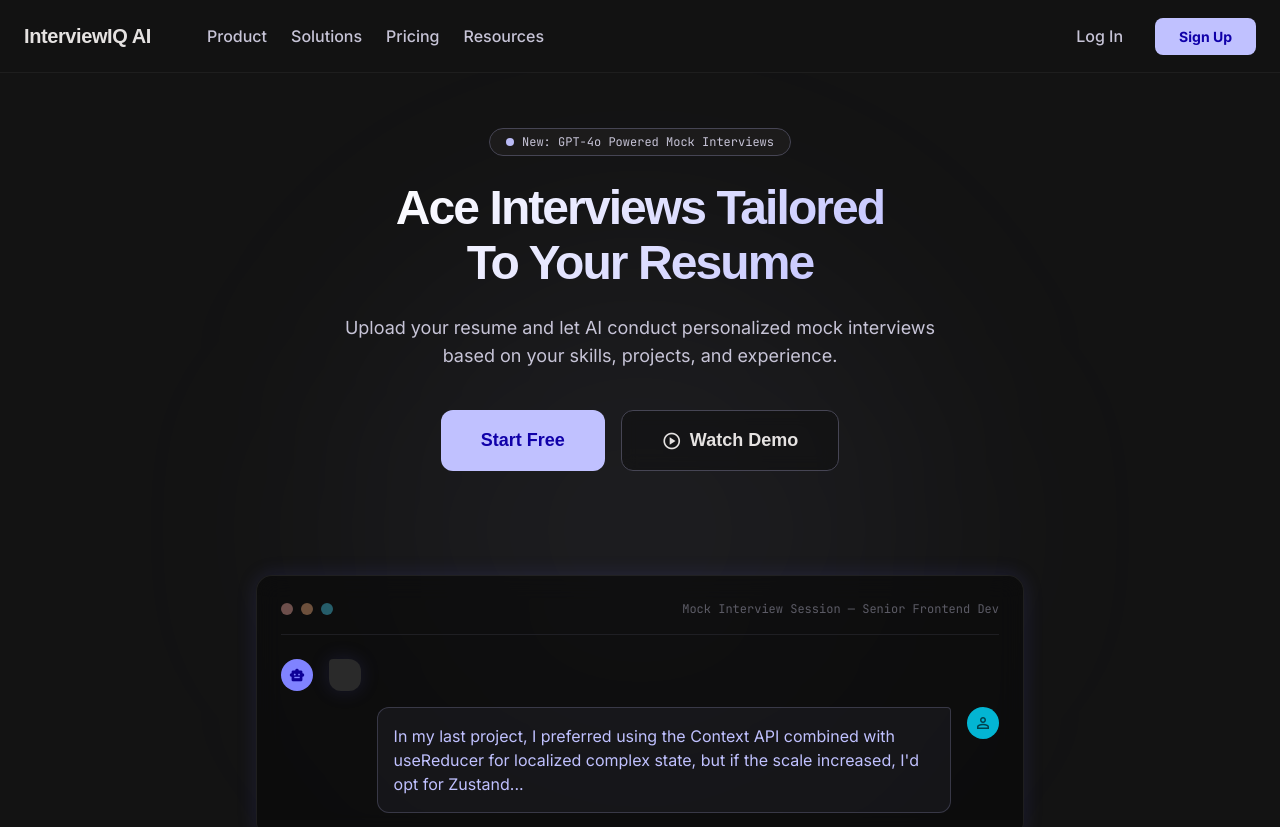
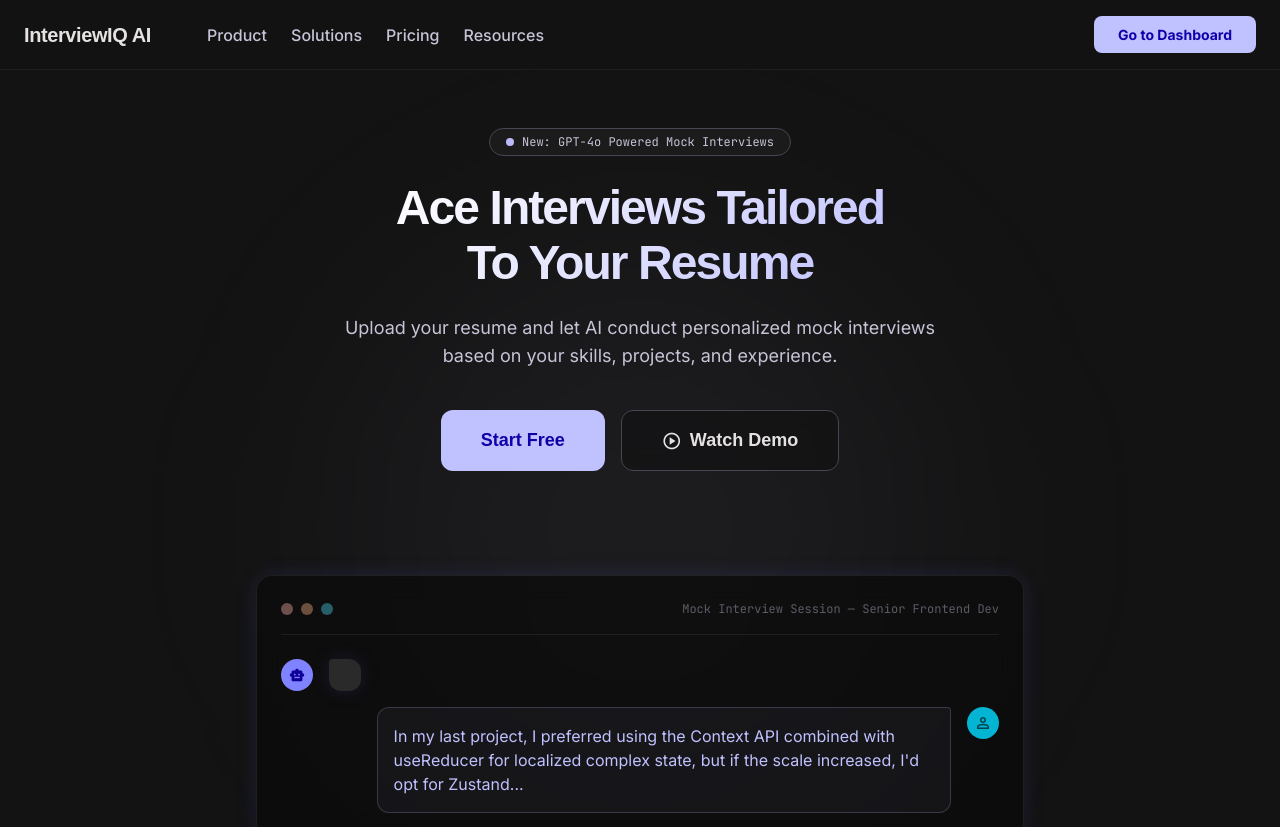
Before and after one commit to hopstreax/intervue.ai, a React (Vite) app: page / in a window 1280 px wide. Shown: the top 827 px of the page. Built offline with nearby package versions, Linux system fonts and the light colour scheme; sample sign-in values are in the browser's storage; a web font is replaced by a local one.

Commit message:
updated navigation

```diff
--- a/src/pages/Interview.jsx
+++ b/src/pages/Interview.jsx
@@ -142,13 +142,13 @@ export default function Interview() {
 
         {/* New Interview CTA */}
         <div className="px-lg mb-xl">
-          <button
-            onClick={startNewInterview}
+          <Link
+            to="/upload"
             className="w-full py-md px-lg bg-white/5 border border-white/10 rounded-xl text-on-surface flex items-center justify-center gap-sm hover:bg-white/10 transition-all active:scale-[0.98] text-sm"
           >
             <span className="material-symbols-outlined text-base">add</span>
             New Interview
-          </button>
+          </Link>
         </div>
 
         {/* Nav */}
@@ -195,6 +195,12 @@ export default function Interview() {
           <button onClick={handleEndInterview} className="w-full flex items-center gap-md px-lg py-md rounded-lg text-error hover:bg-error/5 transition-all text-sm">
             <span className="material-symbols-outlined text-base">stop_circle</span>
             <span>End Interview</span>
+          </button>
+          <button
+            onClick={() => { authService.logout(); navigate('/login') }}
+            className="w-full flex items-center gap-md px-lg py-md rounded-lg text-on-surface-variant hover:bg-error/5 hover:text-error transition-all text-sm">
+            <span className="material-symbols-outlined text-base">logout</span>
+            <span>Sign Out</span>
           </button>
         </div>
       </aside>
--- a/src/pages/LandingPage.jsx
+++ b/src/pages/LandingPage.jsx
@@ -1,10 +1,12 @@
 import { useEffect, useRef } from 'react'
 import { Link, useNavigate } from 'react-router-dom'
+import { authService } from '../services'
 
 // Exact port of Stitch HTML → React JSX
 export default function LandingPage() {
   const navigate = useNavigate()
   const aiTextRef = useRef(null)
+  const isLoggedIn = authService.isAuthenticated()
 
   useEffect(() => {
     const el = aiTextRef.current
@@ -59,6 +61,16 @@ export default function LandingPage() {
           </nav>
         </div>
         <div style={{ display: 'flex', alignItems: 'center', gap: '16px' }}>
+          {isLoggedIn ? (
+            <Link to="/dashboard" style={{
+              padding: '8px 24px', background: '#c0c1ff', color: '#1000a9',
+              fontWeight: 700, borderRadius: '8px', textDecoration: 'none',
+              fontSize: '14px', transition: 'opacity 0.2s', display: 'flex', alignItems: 'center', gap: '6px'
+            }}>
+              Go to Dashboard
+            </Link>
+          ) : (
+            <>
               <Link to="/login" style={{ padding: '8px 16px', fontWeight: 500, color: '#c7c4d7', textDecoration: 'none', transition: 'color 0.2s' }}>
                 Log In
               </Link>
@@ -69,6 +81,8 @@ export default function LandingPage() {
               }}>
                 Sign Up
               </Link>
+            </>
+          )}
         </div>
       </header>
 
--- a/src/pages/ResumeUpload.jsx
+++ b/src/pages/ResumeUpload.jsx
@@ -35,10 +35,10 @@ function Sidebar({ active = 'upload' }) {
       </nav>
 
       <div className="px-sm mt-auto pt-md border-t border-white/5 space-y-xs">
-        <button onClick={() => navigate('/interview')}
-          className="w-full py-md bg-primary text-on-primary font-bold rounded-lg mb-sm active:scale-[0.98] transition-all hover:shadow-[0_0_20px_rgba(192,193,255,0.2)]">
+        <Link to="/upload"
+          className="w-full py-md bg-primary text-on-primary font-bold rounded-lg mb-sm active:scale-[0.98] transition-all hover:shadow-[0_0_20px_rgba(192,193,255,0.2)] block text-center">
           Start New Interview
-        </button>
+        </Link>
         <div className="flex items-center gap-md px-md py-sm rounded-xl hover:bg-white/5 transition-all cursor-pointer">
           <div className="w-8 h-8 rounded-full bg-primary/20 border border-primary/30 flex items-center justify-center shrink-0">
             <span className="material-symbols-outlined text-primary text-sm" style={{ fontVariationSettings: "'FILL' 1" }}>person</span>
@@ -52,10 +52,12 @@ function Sidebar({ active = 'upload' }) {
           <span className="material-symbols-outlined text-base">help</span>
           <span>Support</span>
         </a>
-        <a href="#" className="flex items-center gap-md px-md py-sm rounded-lg text-on-surface-variant hover:bg-white/5 transition-all text-sm">
+        <button
+          onClick={() => { authService.logout(); navigate('/login') }}
+          className="w-full flex items-center gap-md px-md py-sm rounded-lg text-on-surface-variant hover:bg-error/5 hover:text-error transition-all text-sm">
           <span className="material-symbols-outlined text-base">logout</span>
           <span>Sign Out</span>
-        </a>
+        </button>
       </div>
     </aside>
   )
--- a/src/pages/Summary.jsx
+++ b/src/pages/Summary.jsx
@@ -71,6 +71,11 @@ export default function Summary() {
   const navigate = useNavigate()
   const user = authService.getUser()
   if (!user) { navigate('/login'); return null }
+
+  const handleSignOut = () => {
+    authService.logout()
+    navigate('/login')
+  }
 
   const [activeTab, setActiveTab] = useState('analysis')
 
@@ -153,9 +158,9 @@ export default function Summary() {
           <a href="#" className="flex items-center gap-md px-md py-sm rounded-lg text-on-surface-variant hover:bg-white/5 transition-all">
             <span className="material-symbols-outlined">help</span><span>Support</span>
           </a>
-          <a href="#" className="flex items-center gap-md px-md py-sm rounded-lg text-on-surface-variant hover:bg-white/5 transition-all">
+          <button onClick={handleSignOut} className="w-full flex items-center gap-md px-md py-sm rounded-lg text-on-surface-variant hover:bg-error/5 hover:text-error transition-all">
             <span className="material-symbols-outlined">logout</span><span>Sign Out</span>
-          </a>
+          </button>
         </div>
       </aside>
 
```
Lines whose indentation alone changed are shown as unchanged.
